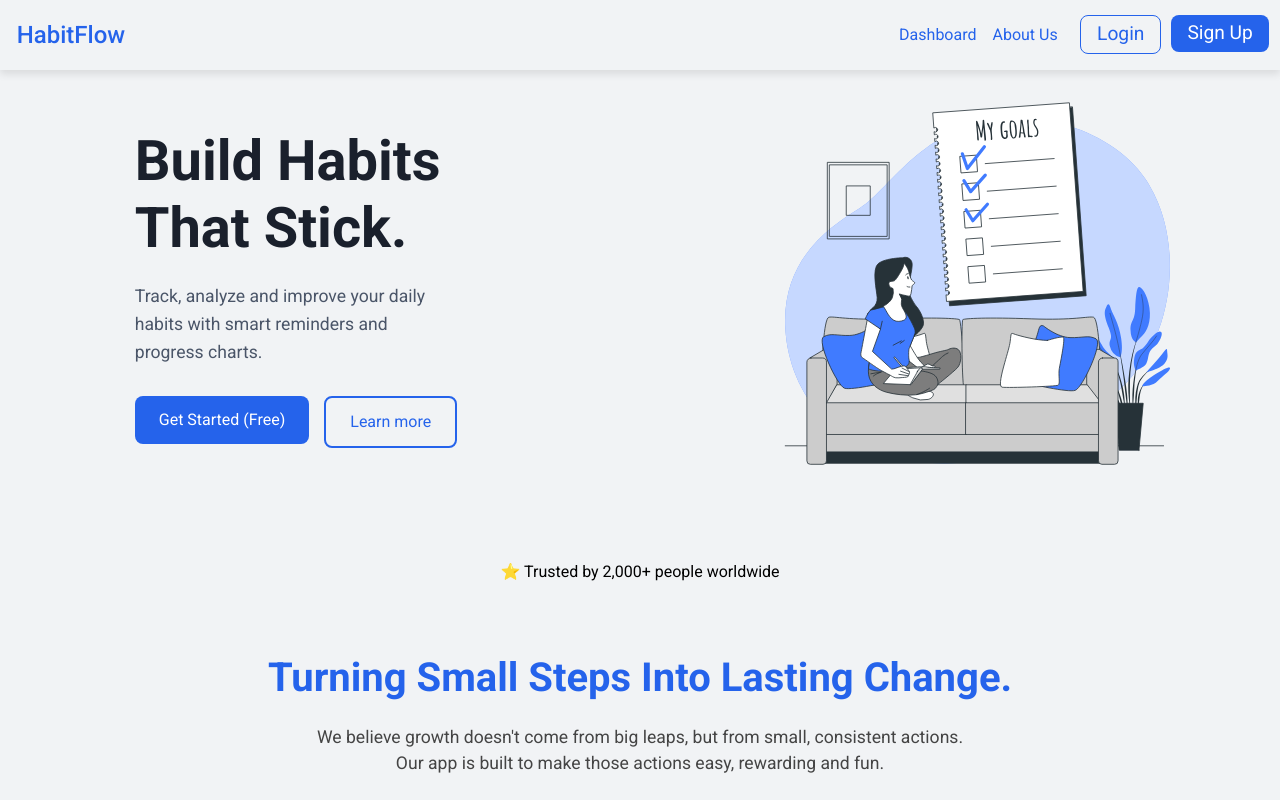
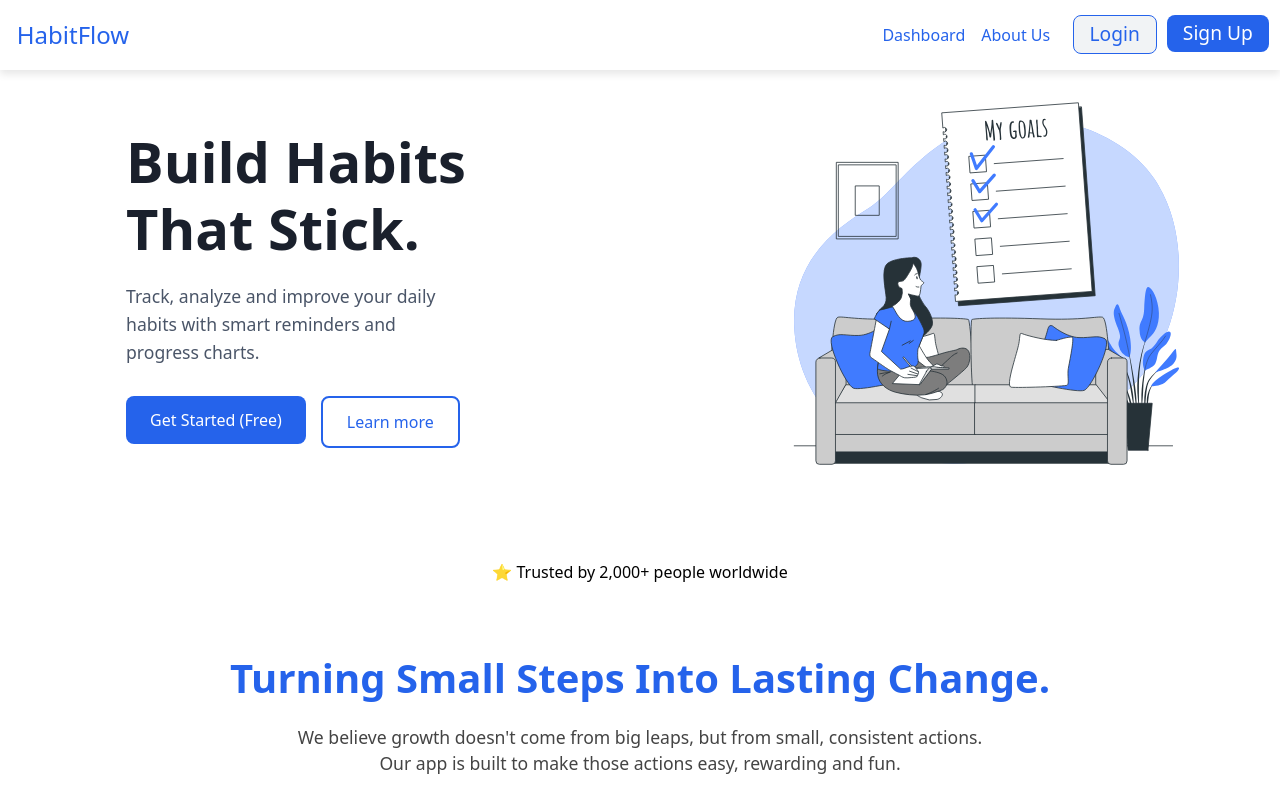
Before and after one commit to juliusmwas/habitflow, a React (Vite) app: page / in a window 1280 px wide. Shown: the top 800 px of the page. Built offline with nearby package versions, Linux system fonts and the light colour scheme; no server answers.

Commit message:
Updated the new Dashboard

```diff
--- a/src/Components/Dashboard.jsx
+++ b/src/Components/Dashboard.jsx
@@ -116,9 +116,9 @@ function Dashboard() {
 
       {/* Main Content */}
       <div
-        className={`flex-1 transition-all duration-300 ${
-          isCollapsed ? "ml-20" : "ml-64"
-        }`}
+        className={`flex-1 transition-all duration-300
+          ${isMobileOpen ? "ml-0" : isCollapsed ? "ml-20" : "ml-64"}
+        `}
       >
         {/* Mobile menu toggle button */}
         <button
@@ -128,7 +128,7 @@ function Dashboard() {
           ☰
         </button>
 
-        <div className="p-4">{renderPage()}</div>
+        <div className="p-6">{renderPage()}</div>
       </div>
     </div>
   );
--- a/src/index.css
+++ b/src/index.css
@@ -1,13 +1,5 @@
 @import "tailwindcss";
 
-
-*{
-  padding: 0;
-  margin: 0;
-  box-sizing: border-box;
-  font-family: roboto, sans-serif;
-  background-color: #F1F3F5;
-}
 html {
   scroll-behavior: smooth;
 }
```
